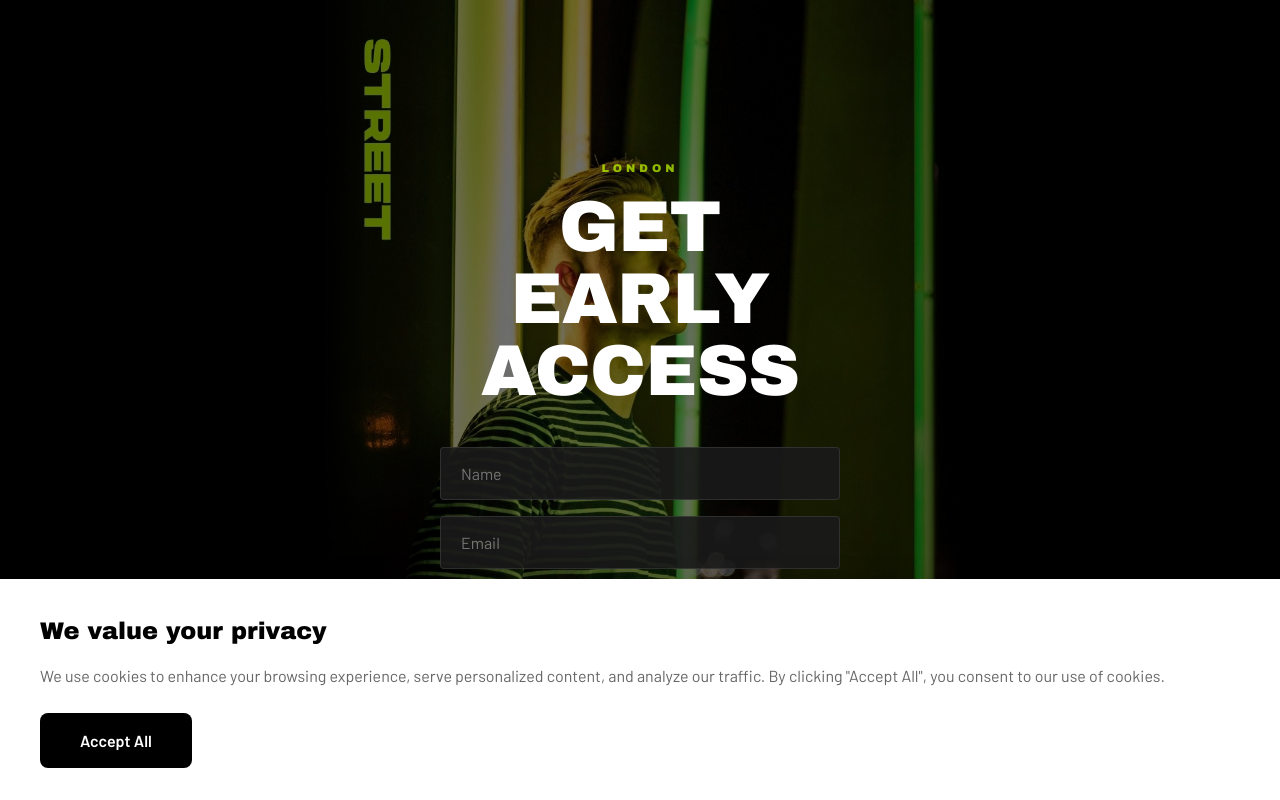
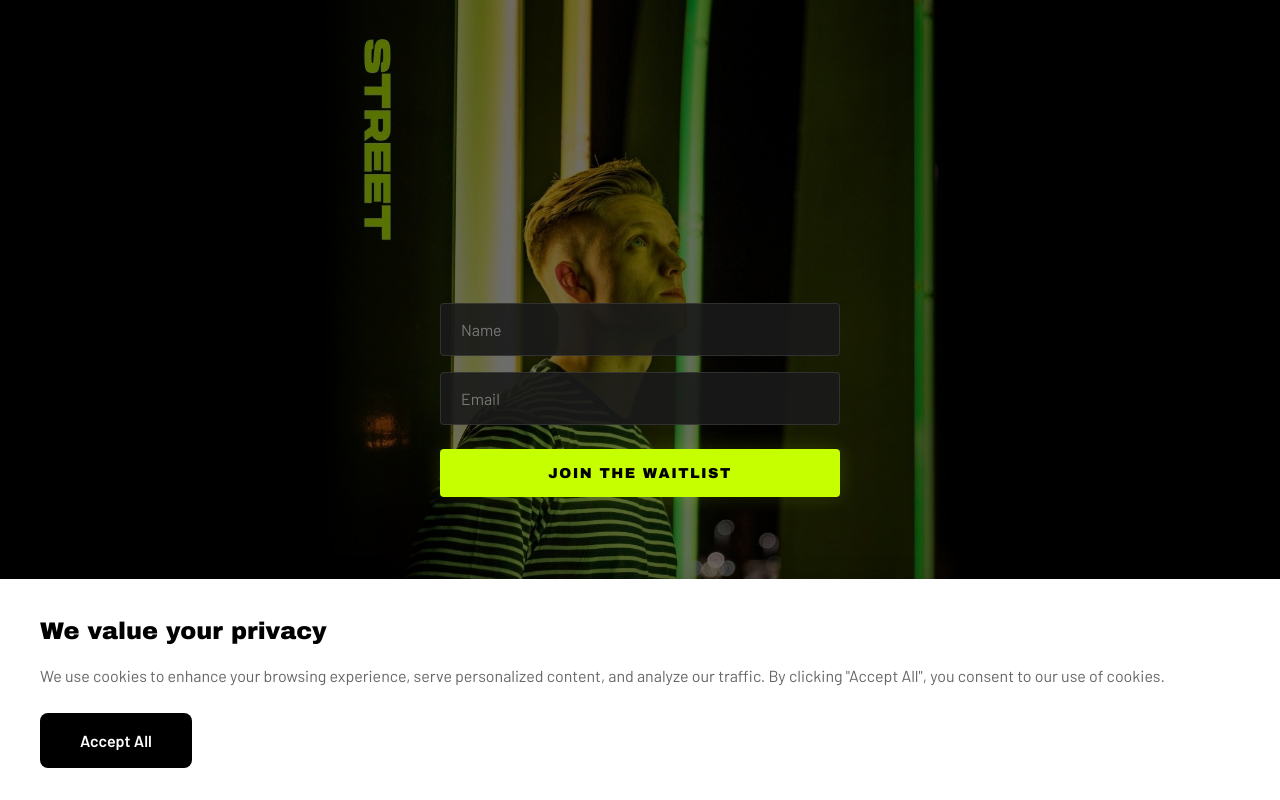
Before and after one commit to STREET-Technologies/street.london, a Next.js app: page /join in a window 1280 px wide. Built offline with nearby package versions, Linux system fonts and the light colour scheme; a web font is replaced by a local one.

Commit message:
feat(join): remove early access heading and eyebrow text
Co-Authored-By: Claude Sonnet 4.6 <noreply@anthropic.com>

```diff
--- a/app/components/JoinFlashSequence.tsx
+++ b/app/components/JoinFlashSequence.tsx
@@ -124,8 +124,6 @@ export default function JoinFlashSequence() {
       {/* Form — always visible, centered over the images */}
       <div className="join-form-overlay">
         <div className="join-form-inner">
-          <p className="join-eyebrow">LONDON</p>
-          <h1 className="join-headline">GET EARLY ACCESS</h1>
           <HomepageSignup />
         </div>
       </div>
```
